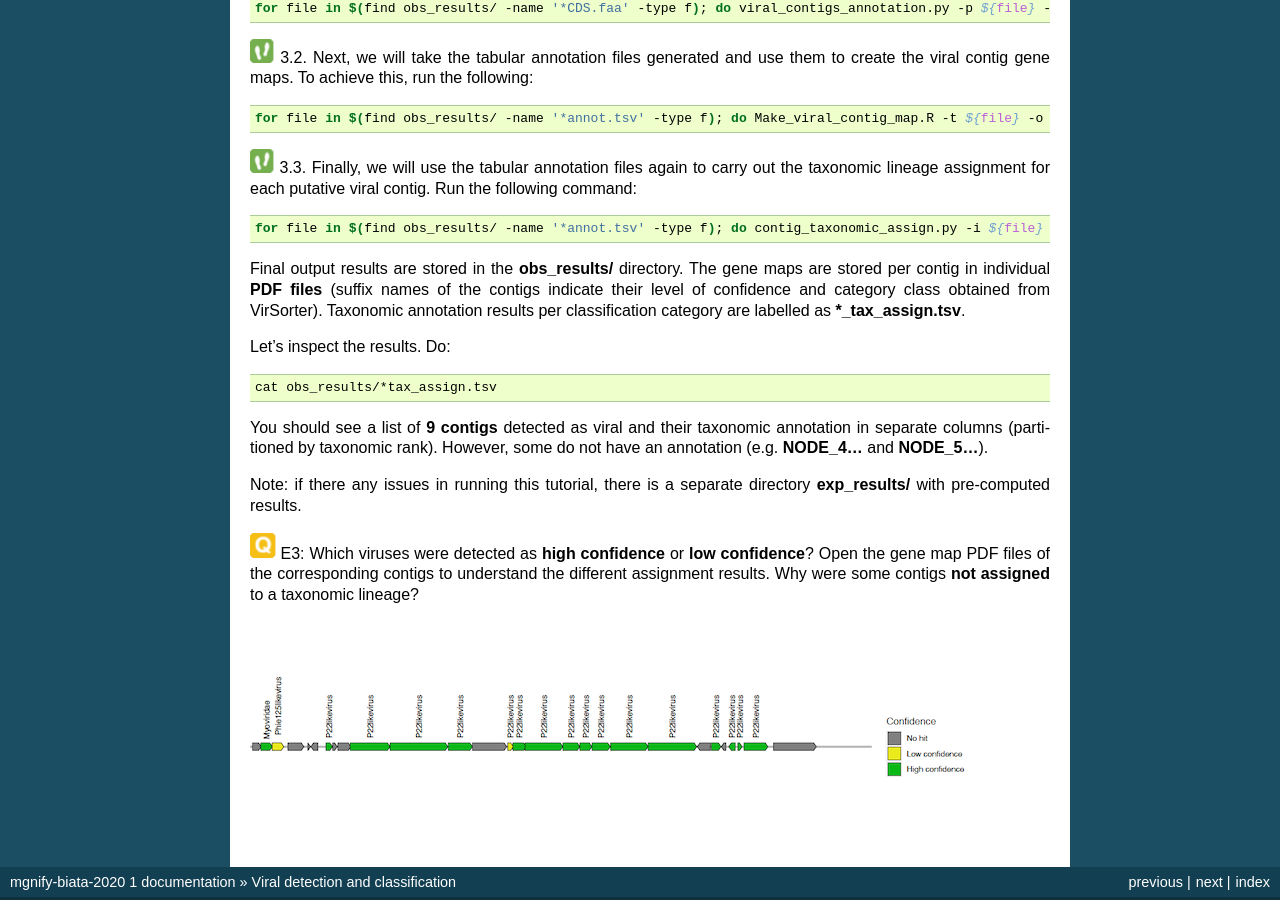
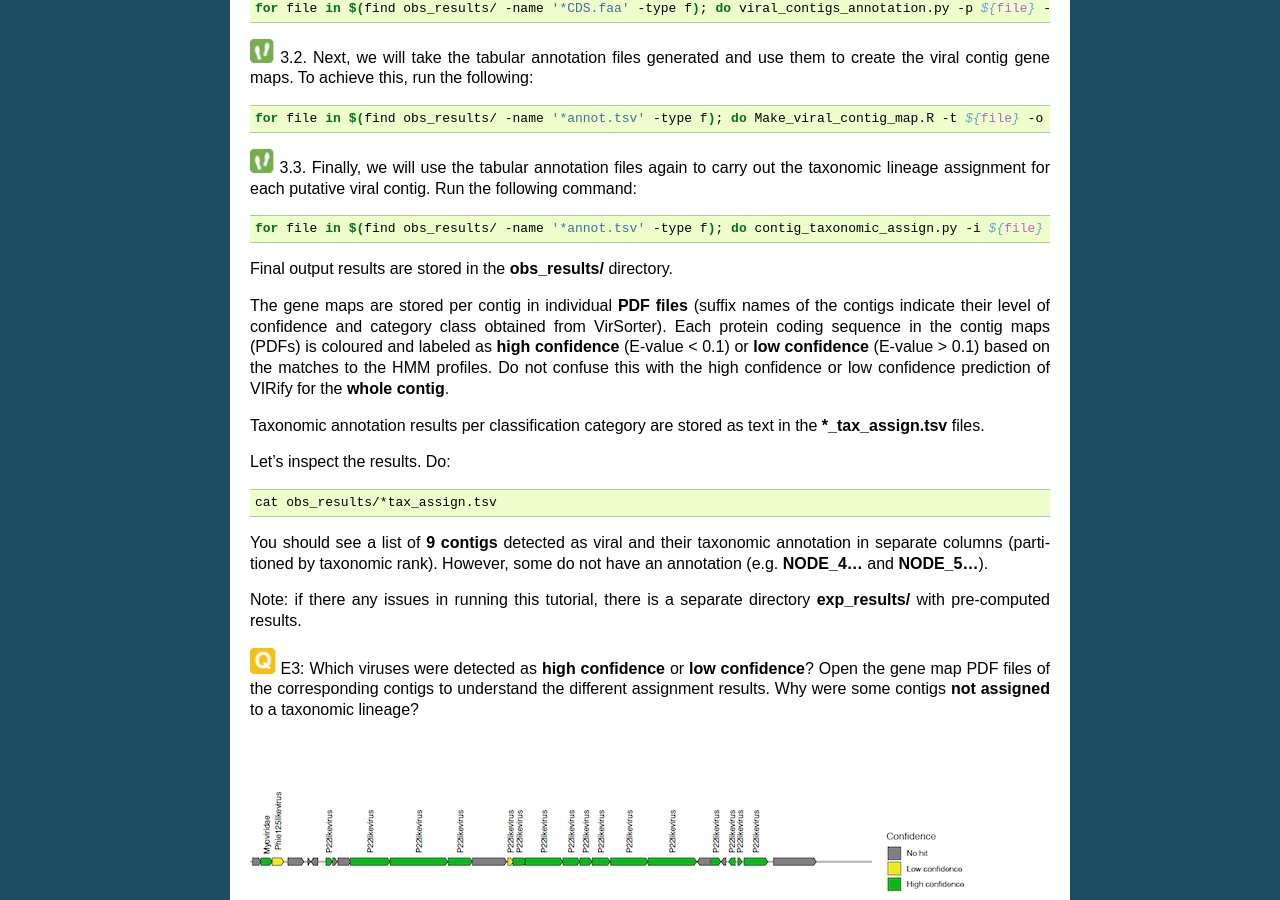
Before and after one commit to EBI-Metagenomics/mgnify-biata-2020, a Sphinx documentation site: the page built from docs/source/virify.rst, in a window 1280 px wide and 900 px high, scrolled down 3170 px. Built offline with Sphinx 7.4.7, drawn with Linux system fonts in a browser that asks for light colours.

Commit message:
Update virify.rst

```diff
--- a/docs/source/virify.rst
+++ b/docs/source/virify.rst
@@ -118,7 +118,11 @@ Once the command execution finishes two new files will be stored for each catego
 
     for file in $(find obs_results/ -name '*annot.tsv' -type f); do contig_taxonomic_assign.py -i ${file} -o ${file%/*}; done
 
-Final output results are stored in the **obs_results/** directory. The gene maps are stored per contig in individual **PDF files** (suffix names of the contigs indicate their level of confidence and category class obtained from VirSorter). Taxonomic annotation results per classification category are labelled as ***_tax_assign.tsv**.
+Final output results are stored in the **obs_results/** directory.
+
+The gene maps are stored per contig in individual **PDF files** (suffix names of the contigs indicate their level of confidence and category class obtained from VirSorter). Each protein coding sequence in the contig maps (PDFs) is coloured and labeled as **high confidence** (E-value < 0.1) or **low confidence** (E-value > 0.1) based on the matches to the HMM profiles. Do not confuse this with the high confidence or low confidence prediction of VIRify for the **whole contig**.
+
+Taxonomic annotation results per classification category are stored as text in the ***_tax_assign.tsv** files.
 
 Let’s inspect the results. Do:
 
```
